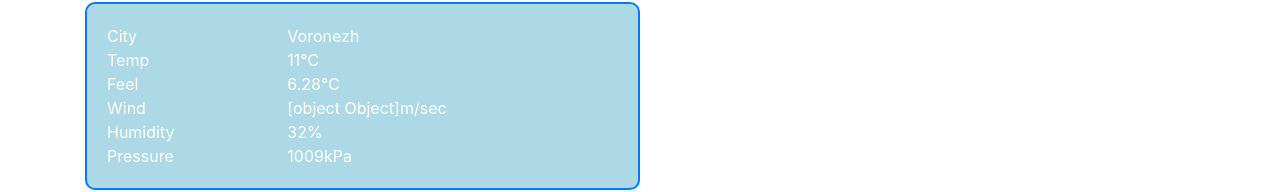
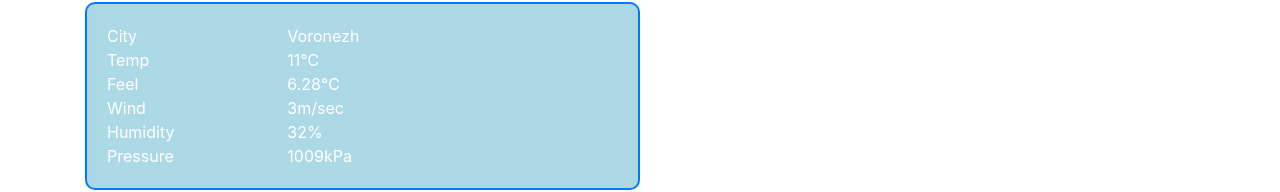
Before and after one commit to tel-ran-de/FE8, an Angular app in the folder angular-weather/: page / in a window 1280 px wide. Shown: the part 223-415 px from the top of the page. Built offline with nearby package versions, Linux system fonts and the light colour scheme.

Commit message:
wind field correction

```diff
--- a/angular-weather/src/app/components/weather-informer/weather-informer.component.html
+++ b/angular-weather/src/app/components/weather-informer/weather-informer.component.html
@@ -13,7 +13,7 @@
   </div>
   <div class="row">
     <div class="name col-12 col-md-4">Wind</div>
-    <div class="col-12 col-md-8">{{weather.wind + 'm/sec'}}</div>
+    <div class="col-12 col-md-8">{{weather.wind.speed + 'm/sec'}}</div>
   </div>
   <div class="row">
     <div class="name col-12 col-md-4">Humidity</div>
```
